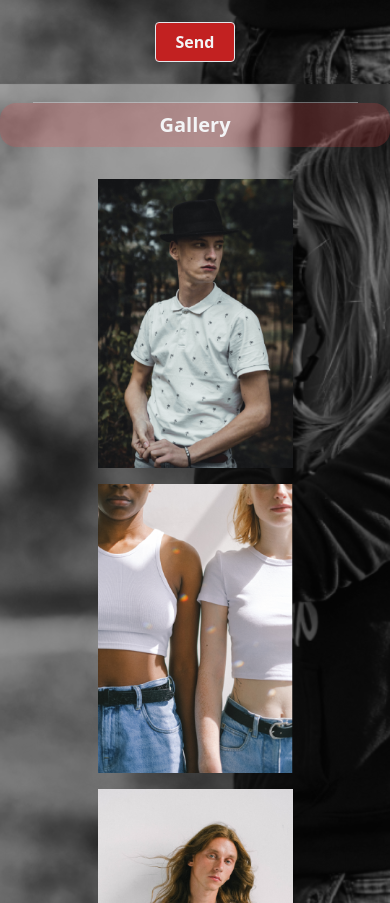
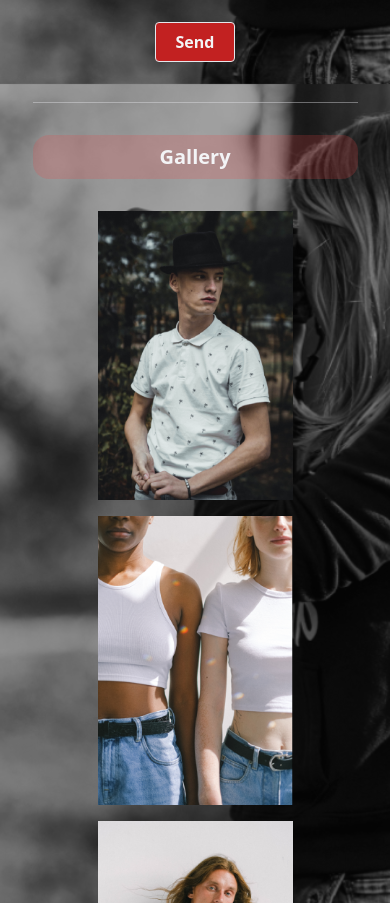
Before and after one commit to fojanb/Fojan-Portfolio, a React (Create React App) app: page / in a window 390 px wide. Shown: the part 1604-2507 px from the top of the page. Built offline with nearby package versions, Linux system fonts and the light colour scheme.

Commit message:
Gallary Updated

```diff
--- a/src/components/Gallery/Gallery.js
+++ b/src/components/Gallery/Gallery.js
@@ -10,7 +10,7 @@ const Gallery = () => {
   return (
     <div>
       <hr className="w-5/6 m-auto opacity-40" />
-      <p className="bg-blob4 bg-contain bg-center bg-no-repeat flex text-left items-center justify-center text-gray-100 font-bold text-3xl py-8 sm:bg-red-500 sm:bg-opacity-20 sm:rounded-2xl sm:p-2 sm:text-sm sm:bg-none md:bg-red-500 md:bg-opacity-20 md:rounded-2xl md:p-2 md:text-xl md:bg-none">Gallery</p>
+      <p className="bg-blob4 bg-contain bg-center bg-no-repeat flex text-left items-center justify-center text-gray-100 font-bold text-3xl py-8 sm:bg-red-500 sm:bg-opacity-20 sm:w-5/6 sm:m-auto sm:rounded-2xl sm:mt-8 sm:p-2 sm:text-sm sm:bg-none md:bg-red-500 md:bg-opacity-20 md:w-5/6 md:m-auto md:mt-8 md:rounded-2xl md:p-2 md:text-xl md:bg-none">Gallery</p>
       <div className="grid grid-rows-2 grid-cols-3 gap-8 text-gray-100 w-1/2 m-auto py-8 sm:grid-cols-1 sm:gap-4">
         <div className="flex items-center justify-center">
           <img src={img1} alt="" />
```
